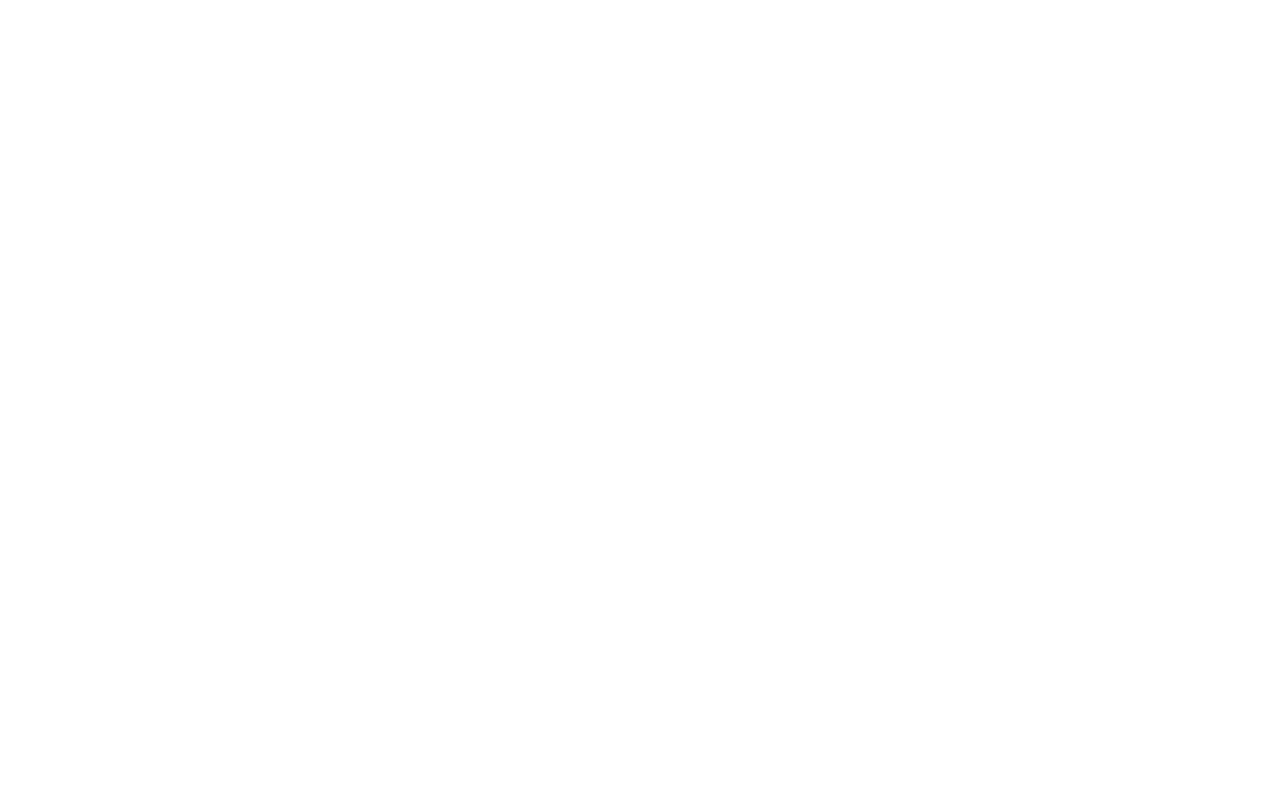
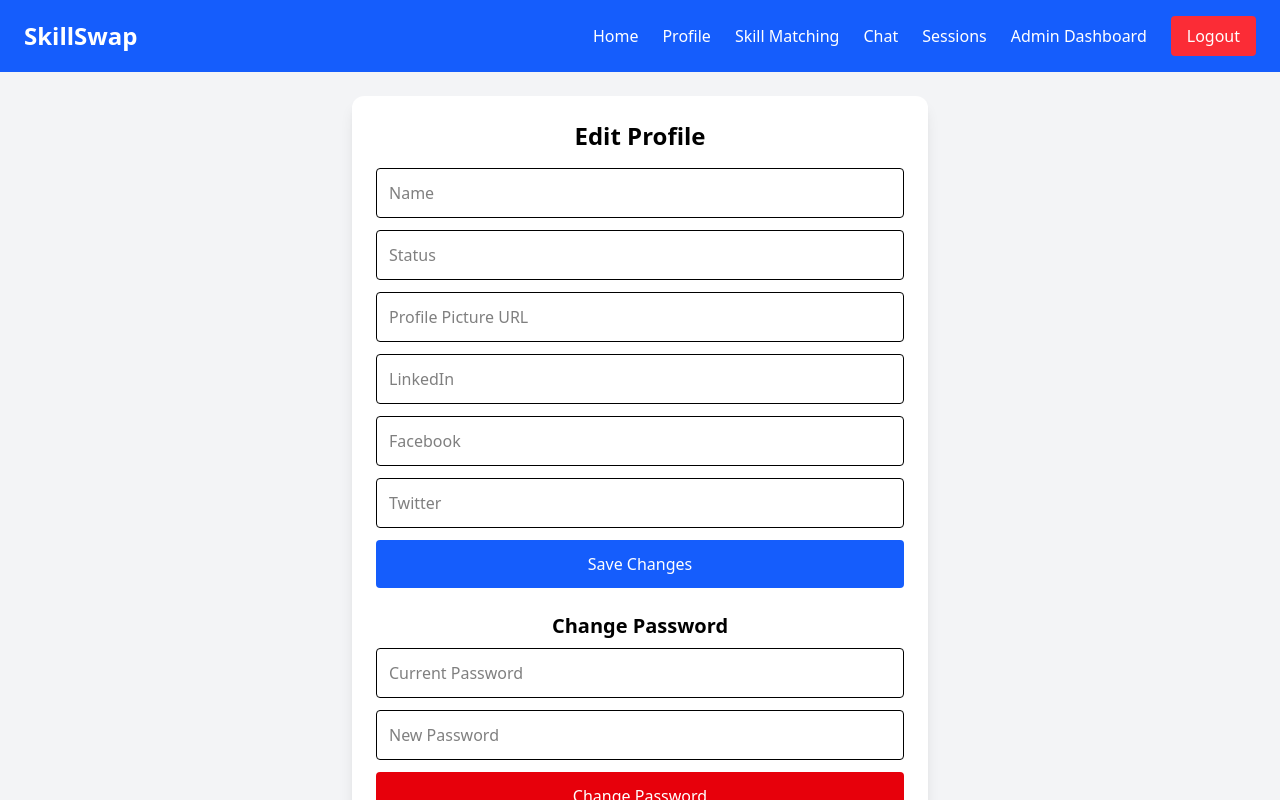
Before and after one commit to ahmadwyne/skill-swap, a React (Vite) app in the folder client/: page /profile-settings in a window 1280 px wide. Before the commit this address had no page. Built offline with nearby package versions, Linux system fonts and the light colour scheme; no server answers; sample sign-in values are in the browser's storage.

Commit message:
- Added Profile Settings UI and integrated Redux for profile management. - Added Profile Card on Profile Page and routing to Profile Setting page.

```diff
--- a/client/src/App.jsx
+++ b/client/src/App.jsx
@@ -1,79 +1,4 @@
 // // src/App.jsx
-
-// import { BrowserRouter as Router, Routes, Route } from 'react-router-dom';
-// import HomePage            from './pages/HomePage';
-// import LoginPage           from './pages/LoginPage';
-// import RegisterPage        from './pages/RegisterPage';
-// import ProfilePage         from './pages/ProfilePage';
-// import SkillMatchingPage   from './pages/SkillMatchingPage';
-// import ChatPage            from './pages/ChatPage';
-// import AdminDashboardPage  from './pages/AdminDashboardPage';       // Admin layout
-// import UserManagement      from './components/admin/UserManagement';
-// import ReportManagement    from './components/admin/ReportManagement';
-// import AnalyticsOverview   from './components/admin/AnalyticsOverview';
-// import PrivateRoute        from './components/common/PrivateRoute';
-// import './App.css';
-
-// function App() {
-//   return (
-//     <Router>
-//       <Routes>
-//         {/* Public */}
-//         <Route path="/"        element={<HomePage />} />
-//         <Route path="/login"   element={<LoginPage />} />
-//         <Route path="/register" element={<RegisterPage />} />
-
-//         {/* Protected User Routes */}
-//         <Route
-//           path="/profile"
-//           element={<PrivateRoute element={<ProfilePage />} />}
-//         />
-//         <Route
-//           path="/skill-matching"
-//           element={<PrivateRoute element={<SkillMatchingPage />} />}
-//         />
-//         <Route
-//           path="/chat"
-//           element={<PrivateRoute element={<ChatPage />} />}
-//         />
-//         <Route
-//           path="/chat/:sessionId"
-//           element={<PrivateRoute element={<ChatPage />} />}
-//         />
-
-//         {/* Admin Dashboard (only for admin role) */}
-//         <Route
-//           path="/admin"
-//           element={
-//             <PrivateRoute
-//               element={<AdminDashboardPage />}
-//               requiredRole="admin"
-//             />
-//           }
-//         >
-//           {/* Nested admin pages */}
-//           <Route
-//             path="users"
-//             element={<UserManagement />}
-//           />
-//           <Route
-//             path="reports"
-//             element={<ReportManagement />}
-//           />
-//           <Route
-//             path="analytics"
-//             element={<AnalyticsOverview />}
-//           />
-//         </Route>
-//       </Routes>
-//     </Router>
-//   );
-// }
-
-// export default App;
-
-// src/App.jsx
-
 import { BrowserRouter as Router, Routes, Route } from 'react-router-dom';
 import HomePage            from './pages/HomePage';
 import LoginPage           from './pages/LoginPage';
@@ -81,11 +6,13 @@
 import ProfilePage         from './pages/ProfilePage';
 import SkillMatchingPage   from './pages/SkillMatchingPage';
 import ChatPage            from './pages/ChatPage';
+import ProfileSettingsPage from './pages/ProfileSettingsPage';
 import AdminDashboardPage  from './pages/AdminDashboardPage';  // Must use <Outlet />
 import UserManagement      from './components/admin/UserManagement';
 import ReportManagement    from './components/admin/ReportManagement';
 import AnalyticsOverview   from './components/admin/AnalyticsOverview';
 import PrivateRoute        from './components/common/PrivateRoute';
+
 import './App.css';
 
 function App() {
@@ -114,6 +41,10 @@
           path="/chat/:sessionId"
           element={<PrivateRoute element={<ChatPage />} />}
         />
+        <Route
+          path="/profile-settings"
+          element={<PrivateRoute element={<ProfileSettingsPage />} />}
+        />
 
         {/* Admin Dashboard with Nested Routes */}
         <Route
--- /dev/null
+++ b/client/src/components/ProfileCard.jsx
@@ -0,0 +1,20 @@
+export default function ProfileCard({ user }) {
+  return (
+    <div className="bg-white dark:bg-gray-800 rounded-xl shadow p-4 w-80 text-center">
+      <img
+        className="mx-auto h-24 w-24 rounded-full object-cover"
+        src={user.profilePicture || '/default-avatar.png'}
+        alt="Avatar"
+      />
+      <h3 className="mt-4 text-xl font-semibold">{user.name}</h3>
+      <p className="text-gray-500">{user.status}</p>
+      <div className="mt-2">
+        {user.socials?.linkedin && (
+          <a href={user.socials.linkedin} className="text-blue-500" target="_blank" rel="noreferrer">
+            LinkedIn
+          </a>
+        )}
+      </div>
+    </div>
+  );
+}
--- a/client/src/pages/ProfilePage.jsx
+++ b/client/src/pages/ProfilePage.jsx
@@ -3,6 +3,7 @@
 import Navbar from '../components/navbar/Navbar';
 import { useNavigate } from 'react-router-dom';
 import NotificationBell from '../components/NotificationBell';
+import ProfileCard from '../components/ProfileCard';  // Import ProfileCard
 import { useDispatch } from 'react-redux';
 import { setNotifications } from '../redux/slices/notificationSlice';
 
@@ -117,11 +118,20 @@
     <div className="min-h-screen bg-gray-50">
       <Navbar />
 
-      <div className="relative">
+      <div className="absolute top-4 right-6 flex items-center space-x-4">
         <NotificationBell />
+        <img
+          onClick={() => navigate('/profile-settings')}
+          src={user?.profilePicture || '/default-avatar.png'}
+          alt="Profile"
+          className="w-10 h-10 rounded-full border cursor-pointer hover:ring-2 hover:ring-blue-400 transition"
+        />
       </div>
 
+
       <div className="max-w-screen-md mx-auto p-8 bg-white rounded-lg shadow-xl mt-8">
+        {user && <ProfileCard user={user} />}  {/* Display ProfileCard */}
+
         <h1 className="text-4xl font-semibold text-center text-gray-700 mb-6">Welcome, {user?.name}</h1>
 
         {success && <div className="bg-green-500 text-white p-2 rounded mb-4">{success}</div>}
--- /dev/null
+++ b/client/src/pages/ProfileSettingsPage.jsx
@@ -0,0 +1,154 @@
+import React, { useState, useEffect } from 'react';
+import { useNavigate } from 'react-router-dom';
+import axios from 'axios';
+import Navbar from '../components/navbar/Navbar';
+
+const ProfileSettingsPage = () => {
+  const [formData, setFormData] = useState({
+    name: '',
+    profilePicture: '',
+    status: '',
+    socials: { linkedin: '', facebook: '', twitter: '' },
+  });
+  const [passwords, setPasswords] = useState({ currentPassword: '', newPassword: '' });
+  const [message, setMessage] = useState('');
+  const navigate = useNavigate();
+
+  useEffect(() => {
+    const fetchProfile = async () => {
+      const token = localStorage.getItem('token');
+      const res = await axios.get('http://localhost:5000/api/users/profile', {
+        headers: { 'x-auth-token': token },
+      });
+      setFormData({
+        name: res.data.name || '',
+        profilePicture: res.data.profilePicture || '',
+        status: res.data.status || '',
+        socials: res.data.socials || {},
+      });
+    };
+    fetchProfile();
+  }, []);
+
+  const handleUpdate = async () => {
+    try {
+      const token = localStorage.getItem('token');
+      await axios.put('http://localhost:5000/api/users/profile', formData, {
+        headers: { 'x-auth-token': token },
+      });
+      setMessage('Profile updated!');
+    } catch {
+      setMessage('Update failed.');
+    }
+  };
+
+  const handlePasswordChange = async () => {
+    try {
+      const token = localStorage.getItem('token');
+      await axios.put('http://localhost:5000/api/users/change-password', passwords, {
+        headers: { 'x-auth-token': token },
+      });
+      setMessage('Password updated!');
+    } catch {
+      setMessage('Password change failed.');
+    }
+  };
+
+  return (
+    <div className="min-h-screen bg-gray-100">
+      <Navbar />
+      <div className="max-w-xl mx-auto p-6 bg-white shadow-lg rounded-xl mt-6">
+        <h2 className="text-2xl font-bold mb-4">Edit Profile</h2>
+
+        {message && <div className="mb-4 text-green-600">{message}</div>}
+
+        <input
+          type="text"
+          placeholder="Name"
+          value={formData.name}
+          onChange={(e) => setFormData({ ...formData, name: e.target.value })}
+          className="w-full mb-3 p-3 border rounded"
+        />
+
+        <input
+          type="text"
+          placeholder="Status"
+          value={formData.status}
+          onChange={(e) => setFormData({ ...formData, status: e.target.value })}
+          className="w-full mb-3 p-3 border rounded"
+        />
+
+        <input
+          type="text"
+          placeholder="Profile Picture URL"
+          value={formData.profilePicture}
+          onChange={(e) => setFormData({ ...formData, profilePicture: e.target.value })}
+          className="w-full mb-3 p-3 border rounded"
+        />
+
+        <input
+          type="text"
+          placeholder="LinkedIn"
+          value={formData.socials.linkedin || ''}
+          onChange={(e) =>
+            setFormData({ ...formData, socials: { ...formData.socials, linkedin: e.target.value } })
+          }
+          className="w-full mb-3 p-3 border rounded"
+        />
+
+        <input
+          type="text"
+          placeholder="Facebook"
+          value={formData.socials.facebook || ''}
+          onChange={(e) =>
+            setFormData({ ...formData, socials: { ...formData.socials, facebook: e.target.value } })
+          }
+          className="w-full mb-3 p-3 border rounded"
+        />
+
+        <input
+          type="text"
+          placeholder="Twitter"
+          value={formData.socials.twitter || ''}
+          onChange={(e) =>
+            setFormData({ ...formData, socials: { ...formData.socials, twitter: e.target.value } })
+          }
+          className="w-full mb-3 p-3 border rounded"
+        />
+
+        <button
+          onClick={handleUpdate}
+          className="w-full bg-blue-600 text-white py-3 rounded hover:bg-blue-700 mb-6"
+        >
+          Save Changes
+        </button>
+
+        <h3 className="text-xl font-semibold mb-2">Change Password</h3>
+
+        <input
+          type="password"
+          placeholder="Current Password"
+          value={passwords.currentPassword}
+          onChange={(e) => setPasswords({ ...passwords, currentPassword: e.target.value })}
+          className="w-full mb-3 p-3 border rounded"
+        />
+        <input
+          type="password"
+          placeholder="New Password"
+          value={passwords.newPassword}
+          onChange={(e) => setPasswords({ ...passwords, newPassword: e.target.value })}
+          className="w-full mb-3 p-3 border rounded"
+        />
+
+        <button
+          onClick={handlePasswordChange}
+          className="w-full bg-red-600 text-white py-3 rounded hover:bg-red-700"
+        >
+          Change Password
+        </button>
+      </div>
+    </div>
+  );
+};
+
+export default ProfileSettingsPage;
--- /dev/null
+++ b/client/src/redux/slices/profileSlice.js
@@ -0,0 +1,28 @@
+import { createSlice, createAsyncThunk } from '@reduxjs/toolkit';
+import axios from 'axios';
+
+// Async thunk to update user profile
+export const updateProfile = createAsyncThunk('profile/updateProfile', async (formData, thunkAPI) => {
+  const token = localStorage.getItem('token');
+  const res = await axios.put('http://localhost:5000/api/users/profile', formData, {
+    headers: { 'x-auth-token': token },
+  });
+  return res.data;
+});
+
+// Slice to handle profile state
+const profileSlice = createSlice({
+  name: 'profile',
+  initialState: { user: null },
+  reducers: {
+    setUser: (state, action) => { state.user = action.payload; }, // Directly set user profile
+  },
+  extraReducers: (builder) => {
+    builder.addCase(updateProfile.fulfilled, (state, action) => {
+      state.user = action.payload; // Update profile on successful change
+    });
+  }
+});
+
+export const { setUser } = profileSlice.actions;
+export default profileSlice.reducer;
--- a/client/src/redux/store.js
+++ b/client/src/redux/store.js
@@ -4,13 +4,15 @@
 import skillsReducer from './slices/skillsSlice';
 import notificationReducer from './slices/notificationSlice';
 import adminReducer from './slices/adminSlice';    // Admin dashboard slice
+import profileReducer from './slices/profileSlice';
 
 const store = configureStore({
   reducer: {
     auth: authReducer,
     skills: skillsReducer,
     notifications: notificationReducer,
-    admin: adminReducer     // Redux state for admin dashboard
+    admin: adminReducer,
+    profile: profileReducer,
   },
 });
 
```
